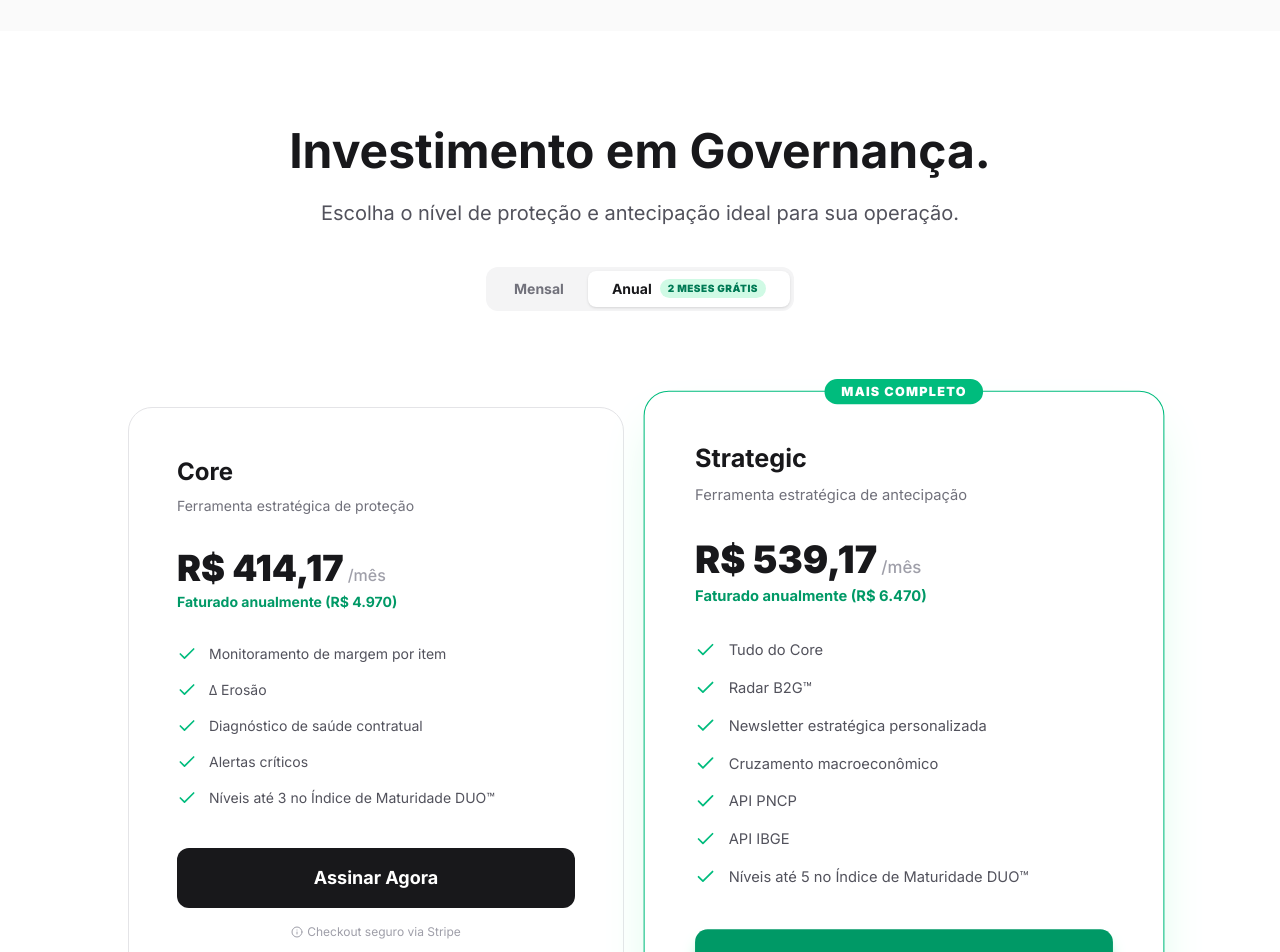
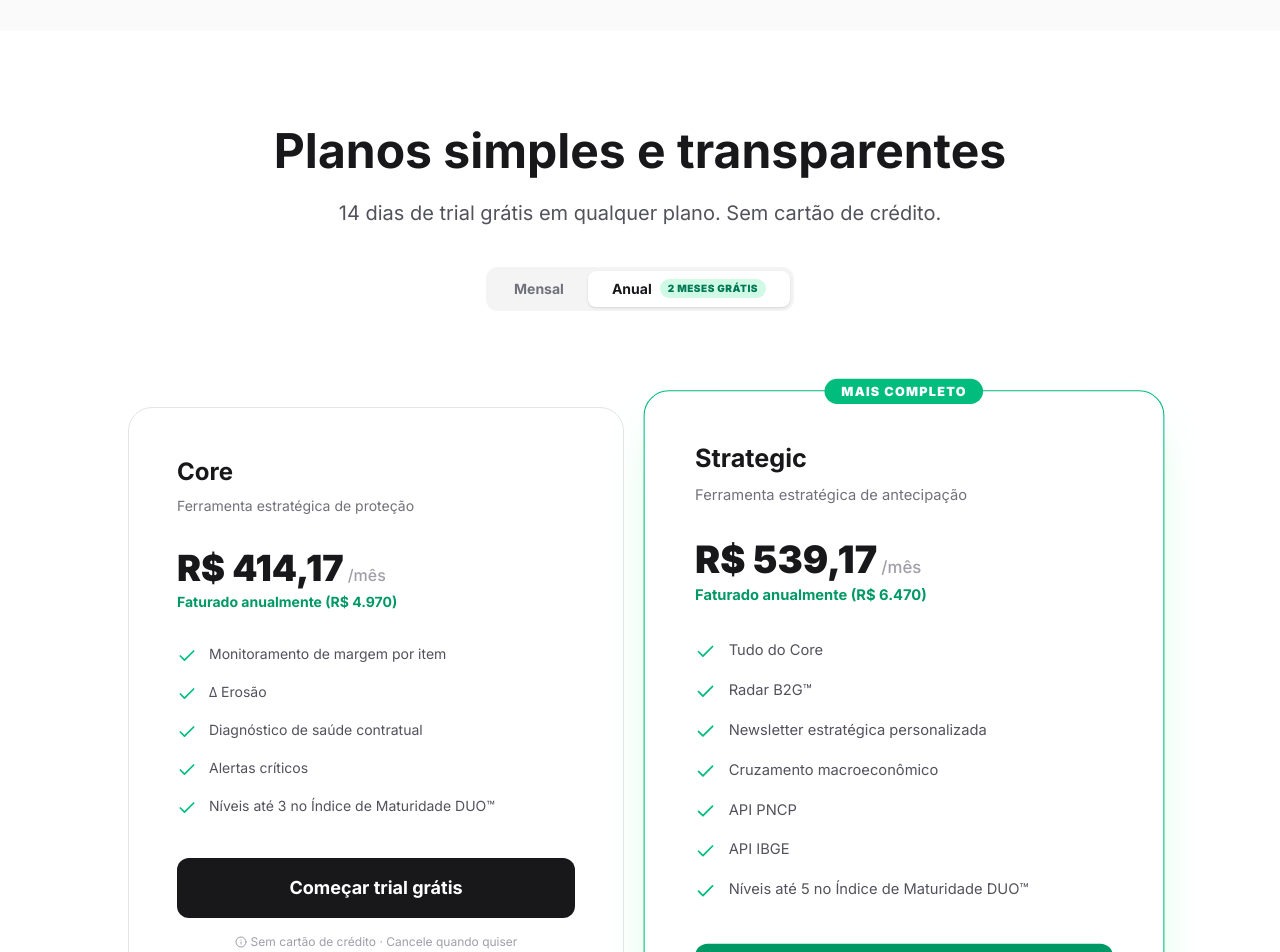
Before and after one commit to leistermurilo-boop/duo-website, a React (Vite) app: page / in a window 1280 px wide. Shown: the part 1680-2632 px from the top of the page. Built offline with nearby package versions, Linux system fonts and the light colour scheme.

Commit message:
refactor: Pricing com heading trial, CTA Começar trial grátis e nota sem cartão

```diff
--- a/src/components/Pricing.tsx
+++ b/src/components/Pricing.tsx
@@ -1,5 +1,4 @@
 import React, { useState } from 'react';
-import { motion } from 'motion/react';
 import { Check, Info } from 'lucide-react';
 import { PLANS } from '../constants';
 
@@ -11,10 +10,10 @@ export const Pricing = () => {
       <div className="max-w-7xl mx-auto px-4 sm:px-6 lg:px-8">
         <div className="text-center mb-16">
           <h2 className="text-3xl lg:text-5xl font-bold text-zinc-900 mb-6">
-            Investimento em Governança.
+            Planos simples e transparentes
           </h2>
           <p className="text-xl text-zinc-600 mb-10">
-            Escolha o nível de proteção e antecipação ideal para sua operação.
+            14 dias de trial grátis em qualquer plano. Sem cartão de crédito.
           </p>
           <div className="inline-flex items-center p-1 bg-zinc-100 rounded-xl mb-8">
             <button
@@ -66,7 +65,7 @@ export const Pricing = () => {
               <ul className="space-y-4 mb-10">
                 {plan.features.map((feature, i) => (
                   <li key={i} className="flex items-start gap-3 text-sm text-zinc-600">
-                    <Check className="w-5 h-5 text-emerald-500 flex-shrink-0" />
+                    <Check className="w-5 h-5 text-emerald-500 flex-shrink-0 mt-0.5" />
                     {feature}
                   </li>
                 ))}
@@ -77,11 +76,11 @@ export const Pricing = () => {
                 rel="noopener noreferrer"
                 className={`w-full py-4 rounded-xl font-bold text-lg transition-all text-center block ${plan.isPopular ? 'bg-emerald-600 text-white hover:bg-emerald-700 shadow-lg shadow-emerald-200' : 'bg-zinc-900 text-white hover:bg-zinc-800'}`}
               >
-                Assinar Agora
+                Começar trial grátis
               </a>
               <p className="text-center text-xs text-zinc-400 mt-4 flex items-center justify-center gap-1">
                 <Info className="w-3 h-3" />
-                Checkout seguro via Stripe
+                Sem cartão de crédito · Cancele quando quiser
               </p>
             </div>
           ))}
```
